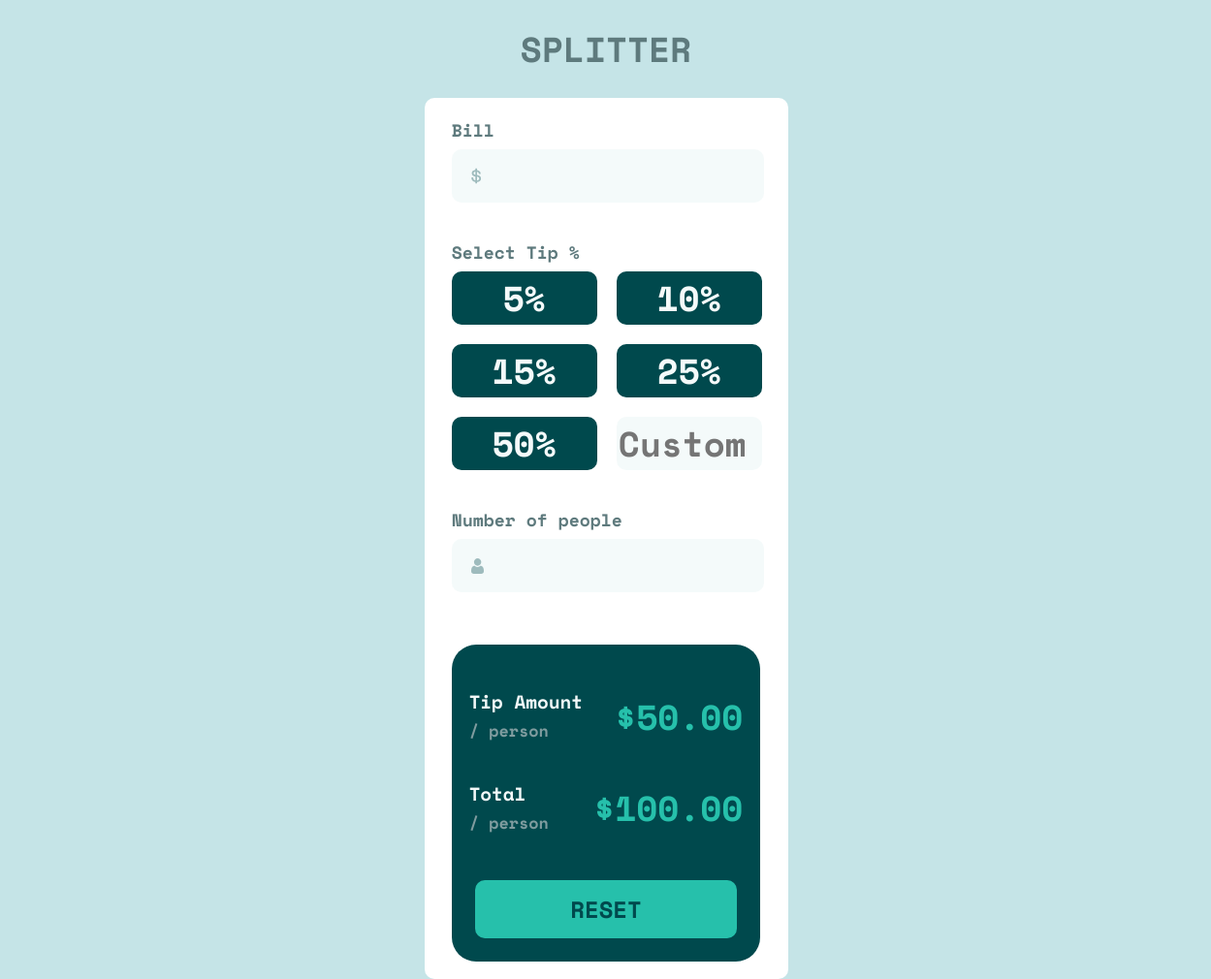
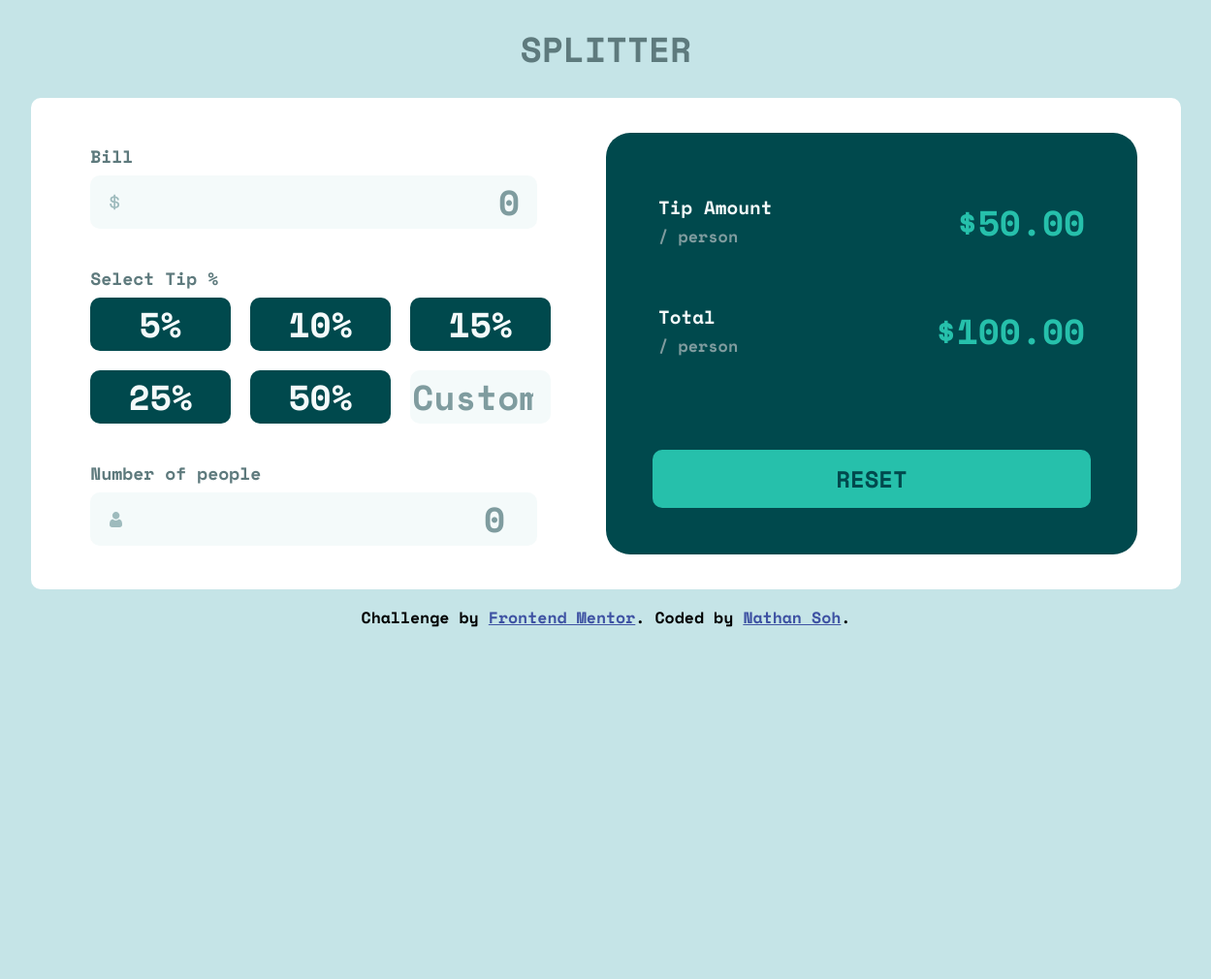
Before and after one commit to nFinityV2/tip-calculator-fem, a plain HTML site: page index.html in a window 1536 px wide. Shown: the top 1010 px of the page at 97% size, without its empty margins (143-1392 px from the left). After the commit the page ends 800 px from the top, so only its background shows below. Drawn offline with nearby package versions, Linux system fonts and the light colour scheme.

Commit message:
Finished Desktop layout

```diff
--- a/index.css
+++ b/index.css
@@ -49,6 +49,10 @@ input {
     color: var(--very-dark-cyan);
     padding-right: 0.5em;
     text-align: right;
+}
+
+input::placeholder {
+    color: var(--greyish-cyan);
 }
 
 input:active, input:focus, input:focus-visible {
@@ -165,3 +169,37 @@ input:active, input:focus, input:focus-visible {
     font-size: 0.688rem;
     color: hsl(228, 45%, 44%);
 }
+
+@media (min-width: 1440px){
+    main {
+        max-width: 1200px;
+        display: grid;
+        grid-template-columns: 575px 575px;
+        padding: 0.75em 0.5em;
+    }
+
+    input {
+        max-width: 100%;
+    }
+
+    .tip-btn-box {
+        grid-template-columns: repeat(3, 145px);
+    }
+
+    .output-panel {
+        max-width: 100%;
+        margin: 0.25em 0.75em 0.25em 0em;
+    }
+
+    .amount-container {
+        margin: 1.5em 1.5em 0.5em;
+    }
+
+    .total-container {
+        margin: 0.5em 1.5em 1em;
+    }
+
+    .reset-btn {
+        margin: 2em 2em 1em;
+    }
+}
--- a/index.html
+++ b/index.html
@@ -14,7 +14,7 @@
       <div class="bill">
         <label for="bill">Bill</label>
         <div class="error">Bill</div>
-        <input class="icon-bill" type="text" name="bill" id="bill">
+        <input class="icon-bill" type="text" name="bill" id="bill" placeholder="0">
       </div>
       <div class="tip">
         <label for="custom-tip">Select Tip %</label>
@@ -29,9 +29,9 @@
         </div>
       </div>
       <div class="people">
-        <label for="number">Number of people</label>
+        <label for="people">Number of people</label>
         <div class="error">Number of People</div>
-        <input class="icon-people" type="number" name="people" id="people">
+        <input class="icon-people" type="number" name="people" id="people" placeholder="0">
       </div>
     </section>
     <section class="output-panel">
```
